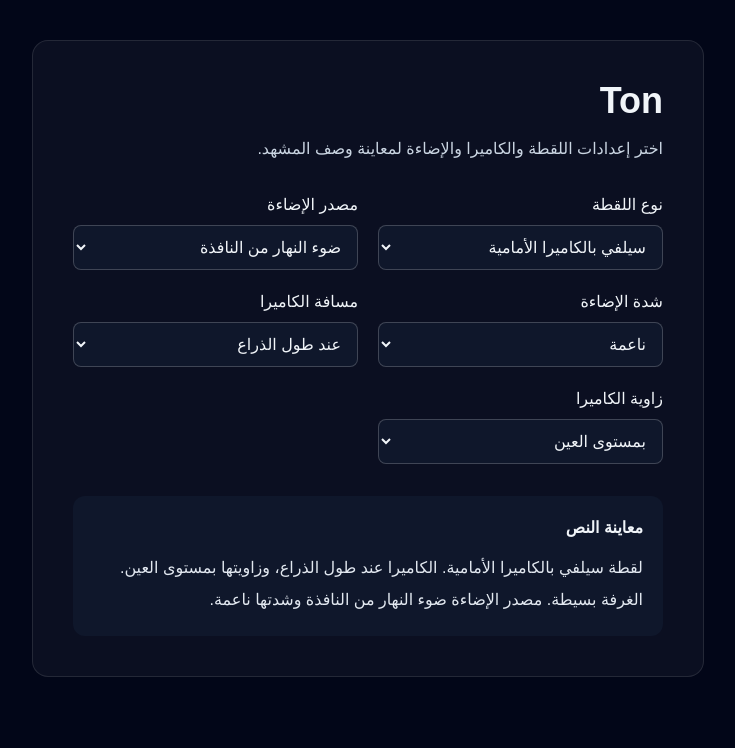
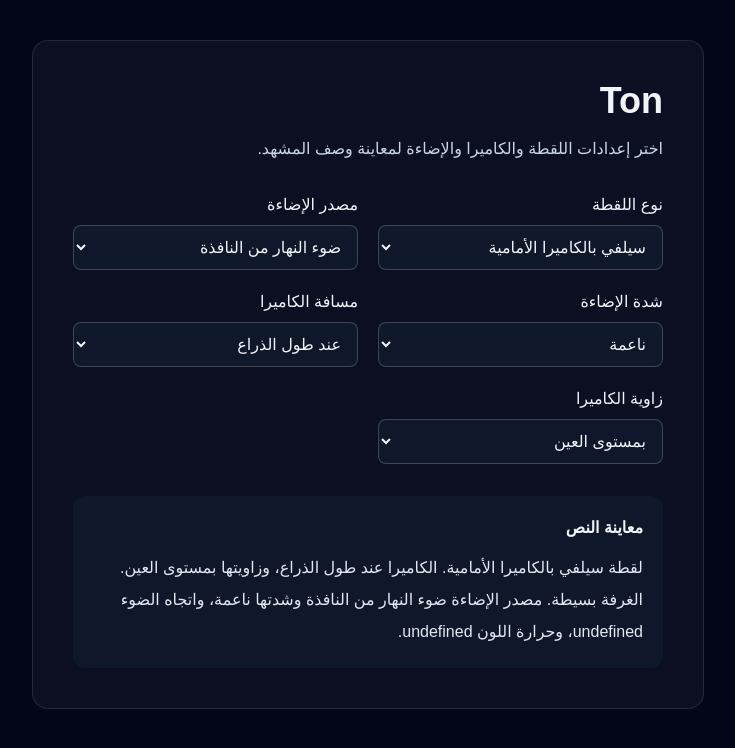
Before and after one commit to EmadAden77/Ton, a Next.js app: page / in a window 1280 px wide. Shown: the top 748 px of the page, without its empty margins (545-1280 px from the left). Built offline with nearby package versions, Linux system fonts and the light colour scheme.

Commit message:
feat(lighting): describe direction and color temperature

```diff
--- a/src/features/prompt-studio/promptBuilder.ts
+++ b/src/features/prompt-studio/promptBuilder.ts
@@ -58,6 +58,26 @@ const lightingIntensities: Record<SceneState["lightingIntensity"], string> = {
   bright: "ساطعة",
 };
 
+const lightingDirections: Record<SceneState["lightingDirection"], string> = {
+  // الضوء من الأمام.
+  front: "من الأمام",
+  // الضوء من الجانب.
+  side: "من الجانب",
+  // الضوء من الأعلى.
+  top: "من الأعلى",
+  // الضوء ناعم من الخلف.
+  "back-soft": "ناعم من الخلف",
+};
+
+const colorTemperatures: Record<SceneState["colorTemperature"], string> = {
+  // لون دافئ.
+  warm: "دافئة",
+  // لون محايد.
+  neutral: "محايدة",
+  // لون بارد.
+  cool: "باردة",
+};
+
 export function buildPromptArabic(state: SceneState): string {
-  return `لقطة ${shotTypes[state.shotType]}. الكاميرا ${cameraDistances[state.cameraDistance]}، وزاويتها ${cameraAngles[state.cameraAngle]}. الغرفة ${roomTypes[state.roomType]}. مصدر الإضاءة ${lightingSources[state.lightingSource]} وشدتها ${lightingIntensities[state.lightingIntensity]}.`;
+  return `لقطة ${shotTypes[state.shotType]}. الكاميرا ${cameraDistances[state.cameraDistance]}، وزاويتها ${cameraAngles[state.cameraAngle]}. الغرفة ${roomTypes[state.roomType]}. مصدر الإضاءة ${lightingSources[state.lightingSource]} وشدتها ${lightingIntensities[state.lightingIntensity]}، واتجاه الضوء ${lightingDirections[state.lightingDirection]}، وحرارة اللون ${colorTemperatures[state.colorTemperature]}.`;
 }
```
